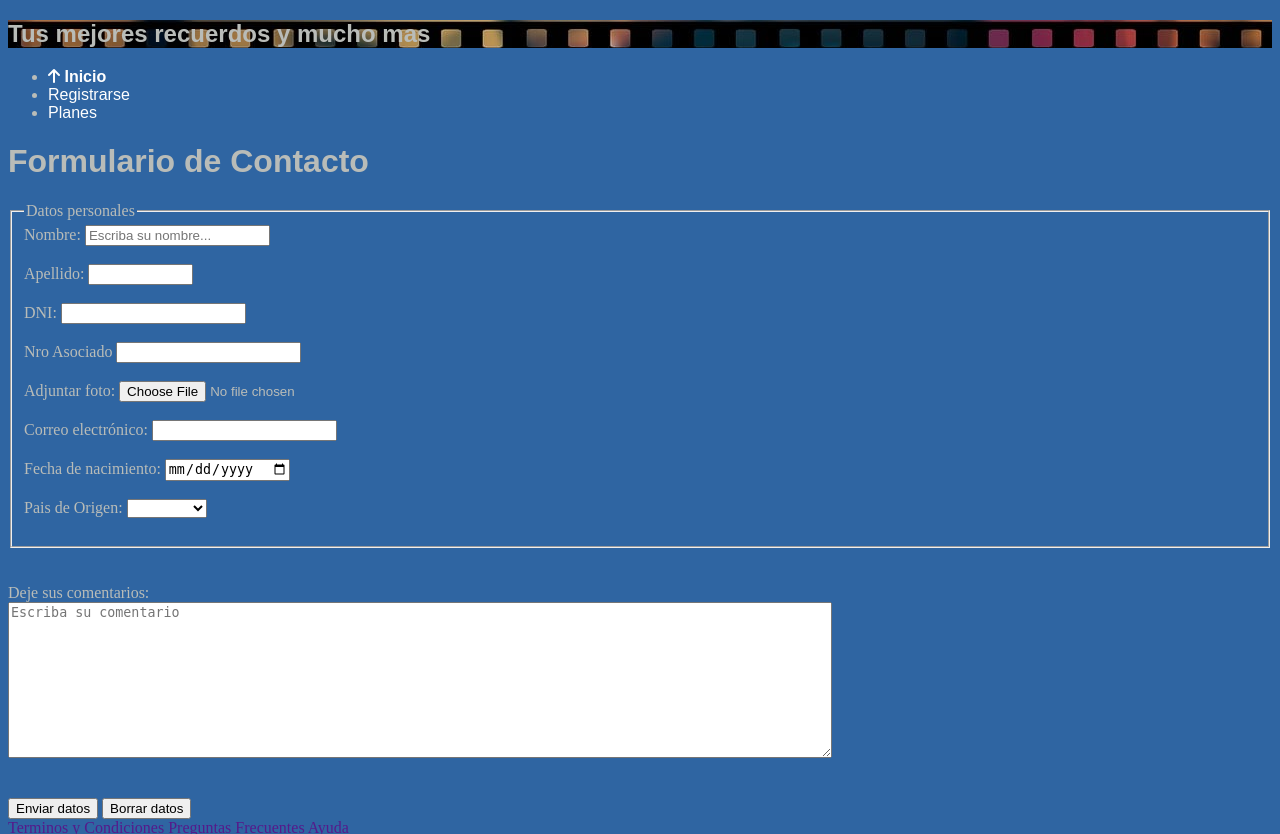
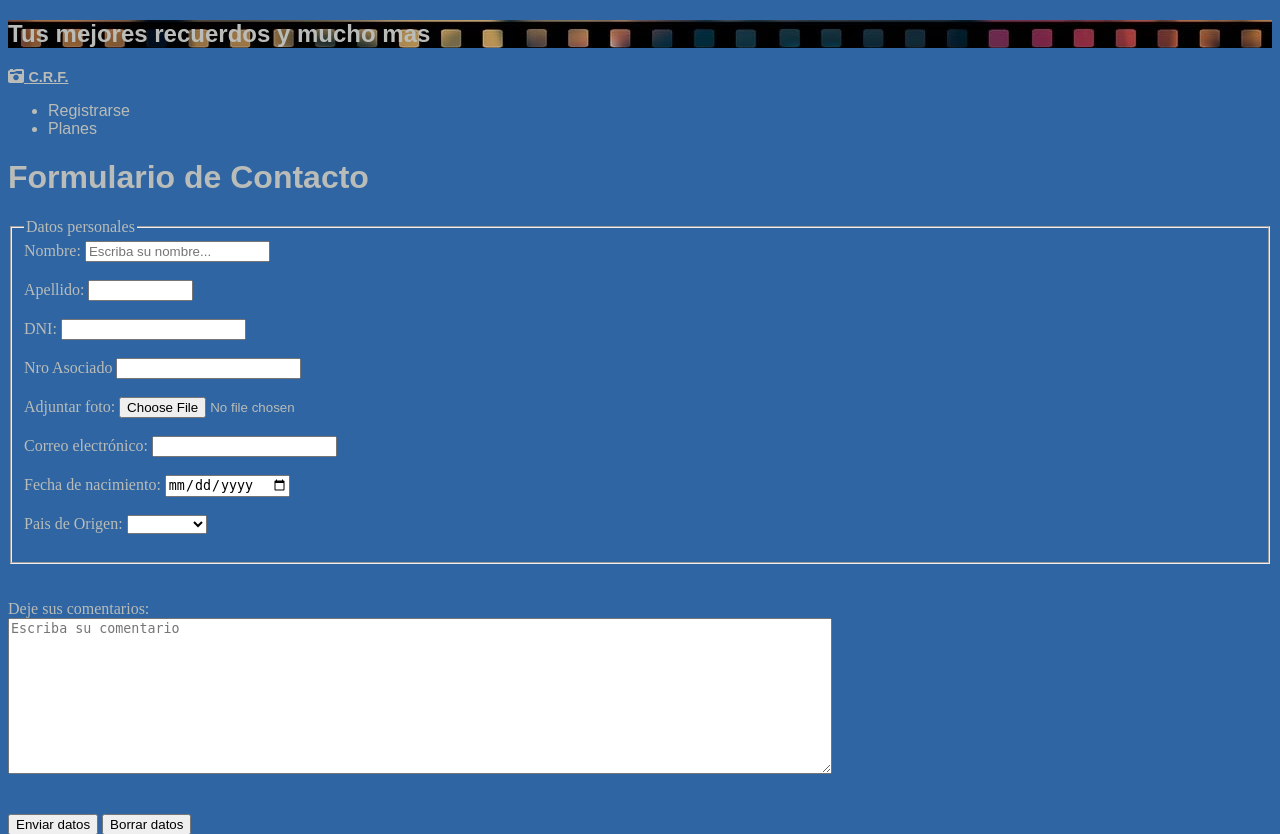
Before and after one commit to Tribilin74/EL10, a Python web app: template templates/contacto.html in a window 1280 px wide. Shown: the top 834 px of the page. Run offline with Jinja, Linux system fonts and the light colour scheme; the template is opened without the code that fills it, so the values that code supplies are empty; some libraries are stand-ins or nearby versions.

Commit message:
Correccion_03_06

```diff
--- a/Static/css/estilo.css
+++ b/Static/css/estilo.css
@@ -1,56 +1,97 @@
 body {
   background-color: rgb(47, 101, 162);
   color: #b9bcb8;
+}
+#logo{
+	font-family: Arial, sans-serif;
+	text-decoration: none;
+}
+.logo-text {
+	color: #b9bcb8;
+	font-size: calc(.5rem + .5vw);
 }
 
 p {
 	font-family: Arial, sans-serif;
 	font-size: calc(.5rem + .5vw);
+	color: #b9bcb8;
   }
 
 h2{
 	font-family: Arial, sans-serif ;
+	color: #b9bcb8
 }
 
 h1 {
 	font-family: Arial, sans-serif ;
+	color: #b9bcb8
 }
 
 h3 {
 	font-family: Arial, sans-serif ;
+	color: #b9bcb8
+}
+
+.pie {
+	font-family: Arial, sans-serif ;
+	font-size: calc(.5rem + .5vw);
+	color: #b9bcb8;
+    bottom: 0;
+    left: 0;
 }
 
 .nav-links a {
 	font-family: Arial, sans-serif;
     text-decoration: none;
-    color: #fff;
+    color: #b9bcb8;
 }
 
+/*Maquetado del Index*/
 .cajaArtista {
   background-color: rgb(47, 101, 162);
   padding: 20px;
 
   display: grid;
 
+/*dos columnas*/
   grid-template-columns: 40% 45%;
   column-gap: 5px;
   row-gap: 20px;
-  gap: 20px 50px;
 
+  /*dos filas*/
   grid-template-rows: 60% 40%;
   height: 100vh;
   grid-auto-rows: 3fr;
 }
+
   .artista {
     color: #b9bcb8;
-    font-size: 10vb;
+   	text-align: center;
+	justify-content: center;
+	font-size: 4.5vmax;
+	align-content: center;
   }
 
   .mensajeIndex {
     color: #b9bcb8;
     font-size: 3vb;
+	justify-content: center;
   }
 
+  .imageIndex1{
+	color: #b9bcb8;
+	font-size: 3vmax;
+	text-align: justify;
+	align-content: center;
+  }
+
+  .imagenIndex2{
+	color: #b9bcb8;
+	font-size: 3vmax;
+	text-align: justify;
+	align-content: center;
+  }
+  /*Fin Maquetado*/
 
 /* Selector por id que identifica la sección del banner. */
 #banner {
@@ -64,6 +105,7 @@ h3 {
   font-weight: bold;
 }
 
+/*Formulario*/
 .formulario__grupo-input {
 	position: relative;
 }
@@ -237,6 +279,7 @@ h3 {
 	}
 }
 
+/*Estilo Calesita*/
 .carrousel .grande {
 	width: 300%;
 	display: flex;
--- a/templates/contacto.html
+++ b/templates/contacto.html
@@ -19,15 +19,16 @@
         </div>
     </section><!-- Creo un header para hacer la barra de navegación -->
 
-    <header id="top">
+    <header>
+        <nav>
+            <div id="logo">
+                <a style="color:#b9bcb8;" href="../index.html">
+                    <i class="fa-solid fa-camera-retro"></i>
+                    <span class="logo-text">
+                        C.R.F.
+                    </span></a>
+            </div>
         <ul class="nav-links">
-            <li><div id="logo">
-                <a href="../index.html">
-                    <i class="fa-solid fa-arrow-up"></i>
-                    <span>
-                        Inicio
-                    </span></a>
-            </div></li>
             <li><a href="./registro.html">Registrarse</a></li>
             <li><a href="./planes.html">Planes</a></li>
         </ul>
@@ -105,14 +106,18 @@
             </div>
         </form>
 
-    </main>
-    <footer>
-        <a href="">Terminos y Condiciones</a>
-        <a href="">Preguntas Frecuentes</a>
-        <a href="">Ayuda</a>
         <br>
+
         <iframe src="https://www.google.com/maps/embed?pb=!1m18!1m12!1m3!1d13135.413946342771!2d-58.38310044999999!3d-34.6078662!2m3!1f0!2f0!3f0!3m2!1i1024!2i768!4f13.1!3m3!1m2!1s0x95bccac630121623%3A0x53386f2ac88991a9!2sTeatro%20Col%C3%B3n!5e0!3m2!1ses-419!2sar!4v1715692669620!5m2!1ses-419!2sar"
         width="400" height="300" style="border:0;" allowfullscreen="" loading="lazy" referrerpolicy="no-referrer-when-downgrade">
         </iframe>
+
+    </main>
+    <footer>
+        <a class="pie" href="">Terminos y Condiciones</a>
+        <a class="pie" href="">Preguntas Frecuentes</a>
+        <a class="pie" href="">Ayuda</a>
+
+
     </footer>
 </body>
```
Also changed, not shown: index.html (+18 -9 lines), templates/planes.html (+11 -10 lines), templates/registro.html (+10 -10 lines).
